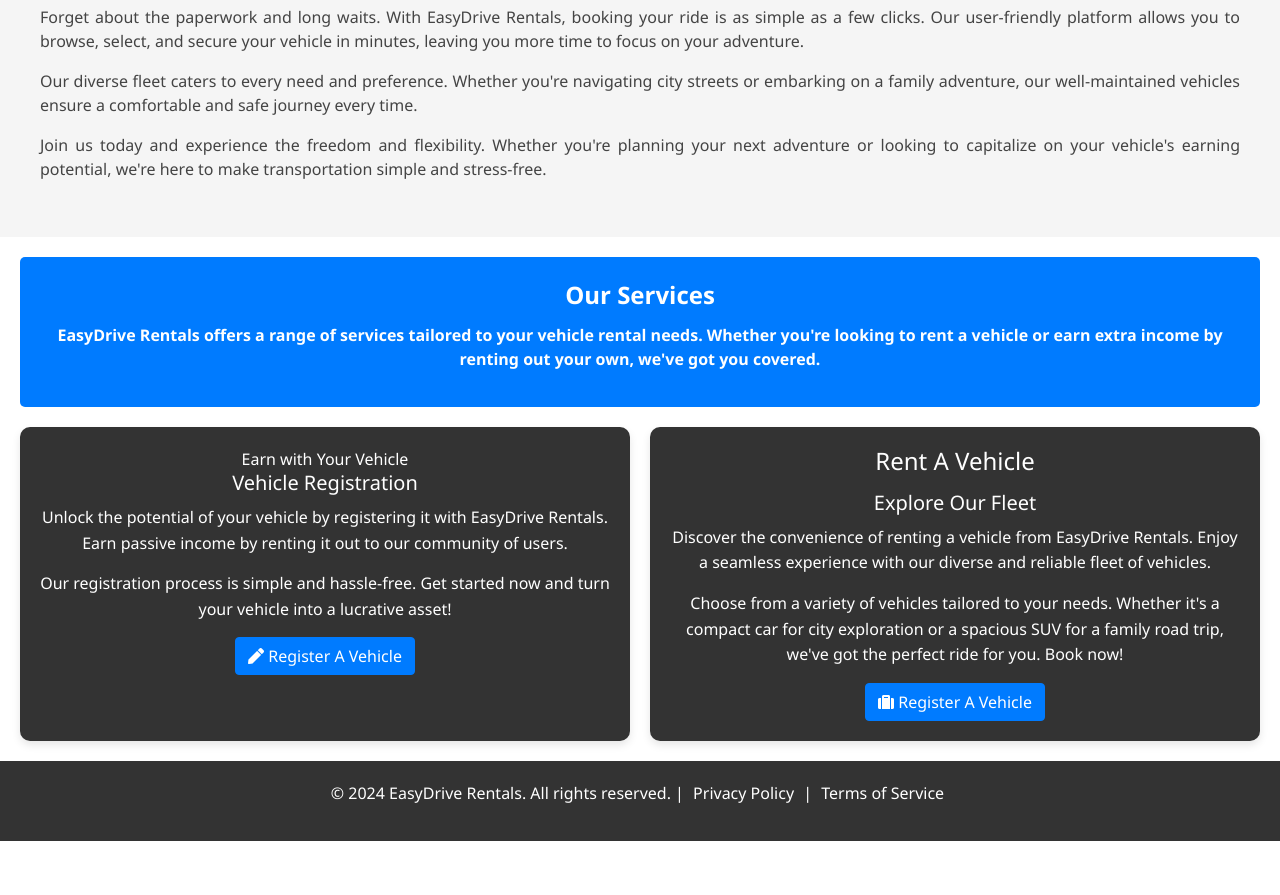
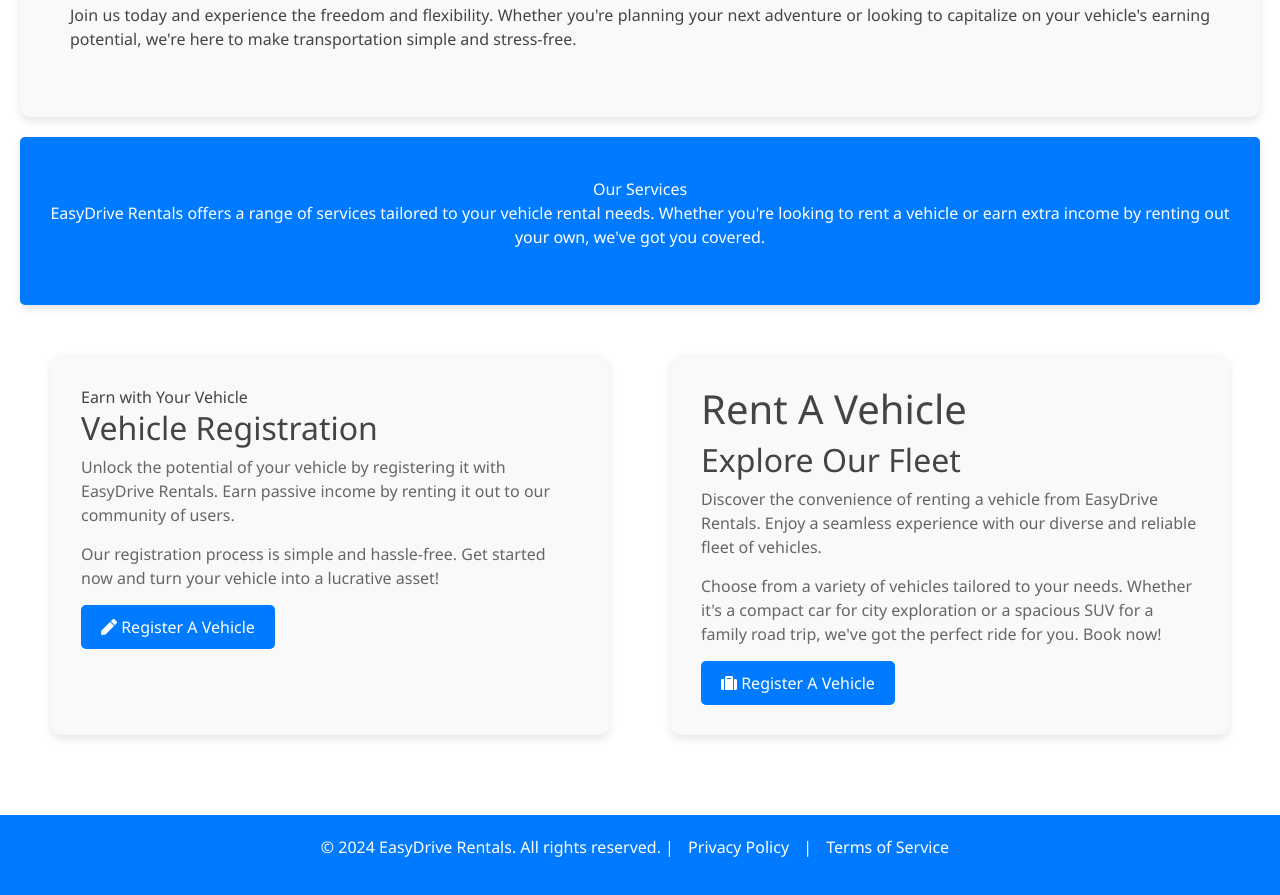
Before and after one commit to Boora-Raman/EasyDrive-Rentals, a plain HTML site: page index.html in a window 1280 px wide. Shown: the part 975-1870 px from the top of the page. Before the commit the page ends 1816 px from the top, so only its background shows below. Drawn offline with nearby package versions, Linux system fonts and the light colour scheme.

Commit message:
Update index.css

```diff
--- a/index.css
+++ b/index.css
@@ -1,4 +1,4 @@
-* {
+/* * {
     padding: 0;
     margin: 0;
     box-sizing: border-box;
@@ -164,3 +164,149 @@
 footer a:hover {
     text-decoration: underline;
 }
+ */
+
+
+* {
+    padding: 0;
+    margin: 0;
+    box-sizing: border-box;
+}
+
+body {
+    font-family: 'Segoe UI', Tahoma, Geneva, Verdana, sans-serif;
+    color: #444;
+    margin: 0;
+    padding: 0;
+}
+
+.navbar-brand, .nav-link {
+    color: #fff;
+    font-weight: bold;
+}
+
+.navbar-toggler {
+    border: none;
+}
+
+.navbar-toggler:focus {
+    outline: none;
+}
+
+.carousel-container {
+    margin-top: 20px;
+    width: 100%;
+    max-width: 1200px;
+    margin: 20px auto;
+    border-radius: 10px;
+    overflow: hidden;
+    box-shadow: 0 4px 8px rgba(0, 0, 0, 0.1);
+}
+
+.carousel-item img {
+    object-fit: cover;
+    width: 100%;
+    height: 600px;
+}
+
+.details {
+    background-color: #f9f9f9;
+    padding: 50px;
+    text-align: justify;
+    margin: 20px;
+    border-radius: 10px;
+    box-shadow: 0 4px 8px rgba(0, 0, 0, 0.1);
+}
+
+.details h1 {
+    font-size: 32px;
+    margin-bottom: 20px;
+    color: #333;
+}
+
+.service {
+    text-align: center;
+    padding: 40px 20px;
+    background-color: #007bff;
+    color: #fff;
+    border-radius: 5px;
+    margin: 20px;
+    box-shadow: 0 4px 8px rgba(0, 0, 0, 0.1);
+}
+
+.service h2 {
+    font-size: 28px;
+    margin-bottom: 20px;
+}
+
+.services {
+    display: flex;
+    justify-content: space-around;
+    flex-wrap: wrap;
+    padding: 20px;
+}
+
+.service-item {
+    background-color: #f9f9f9;
+    border-radius: 10px;
+    padding: 30px;
+    margin: 10px;
+    width: 45%;
+    box-shadow: 0 4px 8px rgba(0, 0, 0, 0.1);
+    transition: transform 0.3s ease;
+}
+
+.service-item:hover {
+    transform: translateY(-10px);
+}
+
+.service-item h3 {
+    color: #007bff;
+    font-size: 24px;
+    margin-bottom: 10px;
+}
+
+.service-item h4 {
+    color: #333;
+    font-size: 20px;
+    margin-bottom: 15px;
+}
+
+.service-item p {
+    margin-bottom: 15px;
+    color: #666;
+    font-size: 16px;
+}
+
+.btn-primary {
+    background-color: #007bff;
+    border: none;
+    color: #fff;
+    padding: 10px 20px;
+    border-radius: 5px;
+    font-size: 16px;
+    transition: background-color 0.3s ease;
+}
+
+.btn-primary:hover {
+    background-color: #0056b3;
+    text-decoration: none;
+}
+
+footer {
+    background-color: #007bff;
+    color: #fff;
+    text-align: center;
+    padding: 20px 0;
+    margin-top: 50px;
+}
+
+footer a {
+    color: #fff;
+    margin: 0 10px;
+    text-decoration: none;
+}
+
+footer a:hover {
+    text-decoration: underline;
+}
```
